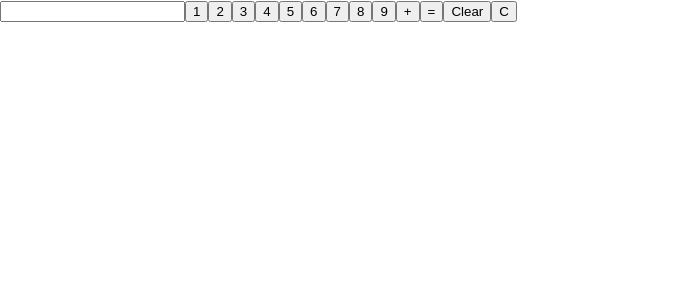
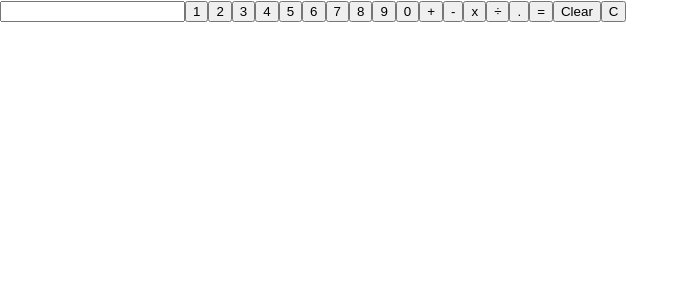
Before and after one commit to pjal0080/Calculator, a React (Create React App) app: page / in a window 1280 px wide. Shown: the top 300 px of the page, without its empty margins (0-689 px from the left). Built offline with nearby package versions, Linux system fonts and the light colour scheme.

Commit message:
basic calculator with no css

```diff
--- a/src/App.js
+++ b/src/App.js
@@ -1,4 +1,4 @@
-import CaclController from './CalcController';
+import CaclController from './calc/calcController';
 function App() {
   return (
     <CaclController />
--- a/src/CalcController.js
+++ b/src/calc/calcController.js
@@ -1,5 +1,5 @@
 import React,{Component} from "react";
-import CalcView from "./CalcView";
+import CalcView from "./calcView";
 
 class CaclController extends Component{
 
@@ -32,9 +32,15 @@ class CaclController extends Component{
     }
 
     calculateResult(){
-        this.setState({
-            result : eval(this.state.result).toString()
-        })
+        try{
+            this.setState({
+                result : eval(this.state.result).toString()
+            })
+        }
+        catch(err){
+            this.setState({result : 'Error'})
+        }
+
     }
 
 
--- a/src/CalcView.js
+++ b/src/calc/calcView.js
@@ -1,5 +1,5 @@
 import React, { Component } from 'react'
-
+import './calc.css'
 class CalcView extends Component {
 
 
@@ -12,14 +12,19 @@ class CalcView extends Component {
                 <input type = "text" value = {display}/>
                 <button name = "1" onClick = {concatHandler}>1</button>
                 <button name = "2" onClick = {concatHandler}>2</button>
-                <button name = "3" onclick = {concatHandler}>3</button>
+                <button name = "3" onClick = {concatHandler}>3</button>
                 <button name = "4" onClick = {concatHandler}>4</button>
                 <button name = "5" onClick = {concatHandler}>5</button>
                 <button name = "6" onClick = {concatHandler}>6</button>
                 <button name = "7" onClick = {concatHandler}>7</button>
                 <button name = "8" onClick = {concatHandler}>8</button>
                 <button name = "9" onClick = {concatHandler}>9</button>
+                <button name = "0" onClick = {concatHandler}>0</button>
                 <button name = "+" onClick = {concatHandler}>+</button>
+                <button name = "-" onClick = {concatHandler}>-</button>
+                <button name = "*" onClick = {concatHandler}>x</button>
+                <button name = "/" onClick = {concatHandler}>&divide;</button>
+                <button name = "." onClick = {concatHandler}>.</button>
                 <button onClick = {result}>=</button>
                 <button onClick = {clearScr}>Clear</button>
                 <button onClick = {backspace}>C</button>
```
Also changed, not shown: src/calc/calc.css (added), src/logo.svg (deleted).
